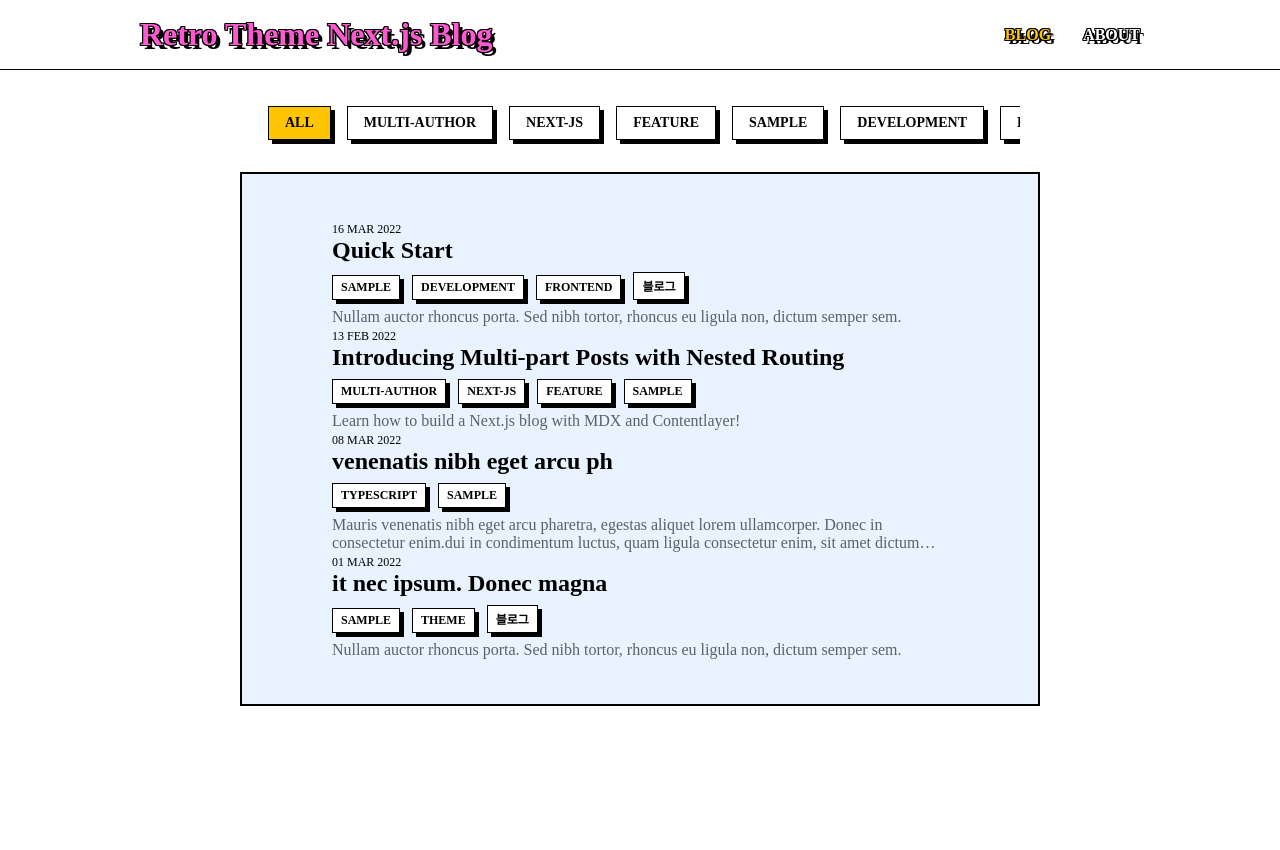
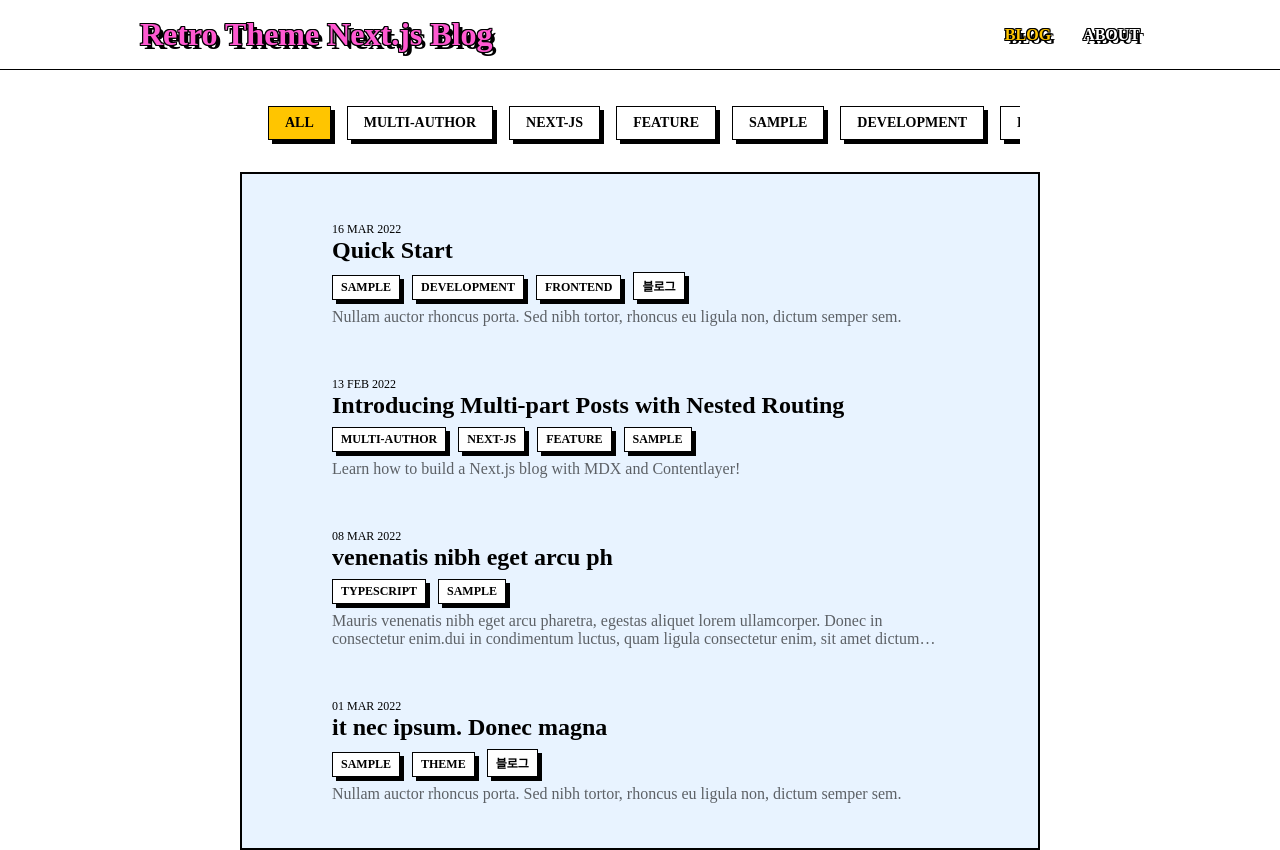
Before and after one commit to borachoidev/retro-theme-nextjs-blog, a Next.js app: page /blog in a window 1280 px wide. Before the commit the page ends 800 px from the top, so only its background shows below. Built offline with nearby package versions, Linux system fonts and the light colour scheme; a web font is replaced by a local one.

Commit message:
:sparkles: 디테일 페이지 이동

```diff
--- a/src/components/post_preview/index.tsx
+++ b/src/components/post_preview/index.tsx
@@ -1,13 +1,19 @@
 import styles from './post_preview.module.css'
-import { dateFormat } from '@utils/date'
-import { BlogFrontMatter } from 'src/type'
+import { PostPreview } from 'src/type'
 import Tag from '../tag'
-
-const PostPreviewItem = ({ post }: { post: BlogFrontMatter }) => {
-  const { tags, date, title, description } = post
+import Link from 'next/link'
+interface PostPreviewItemProps {
+  post: PostPreview
+}
+const PostPreviewItem = ({
+  post: { frontmatter, slug },
+}: PostPreviewItemProps) => {
+  const { tags, date, title, description } = frontmatter
 
   const tag = typeof tags === 'string' ? [tags] : tags
   return (
+    <Link href={`/blog/${slug}`}>
+      <a>
         <article className={styles.container}>
           <span className={styles.date}> {date}</span>
           <h3 className={styles.title}>{title}</h3>
@@ -18,6 +24,8 @@
           </div>
           <p className={styles.description}>{description}</p>
         </article>
+      </a>
+    </Link>
   )
 }
 
--- a/src/layouts/list/index.tsx
+++ b/src/layouts/list/index.tsx
@@ -12,7 +12,9 @@
   return (
     <>
       <TagContainer categories={tags} selected={selected} />
-      <ContentContainer>{children}</ContentContainer>
+      <ContentContainer>
+        <ul className={styles.postsWrapper}>{children}</ul>
+      </ContentContainer>
     </>
   )
 }
--- a/src/pages/blog.tsx
+++ b/src/pages/blog.tsx
@@ -9,15 +9,12 @@
   posts: PostPreview[]
   tags: string[]
 }
-const PostLists = ({ posts }: PostListProps) => (
-  <ul>
-    {posts.map((post, index) => (
-      <li key={index}>
-        <PostPreivew post={post.frontmatter} />
-      </li>
-    ))}
-  </ul>
-)
+const PostLists = ({ posts }: PostListProps) =>
+  posts.map((post, index) => (
+    <li key={index}>
+      <PostPreivew post={post} />
+    </li>
+  ))
 
 export default PostLists
 
```
Also changed, not shown: src/pages/tag/[tag].tsx (+6 -11 lines). Lines whose indentation alone changed are shown as unchanged.
